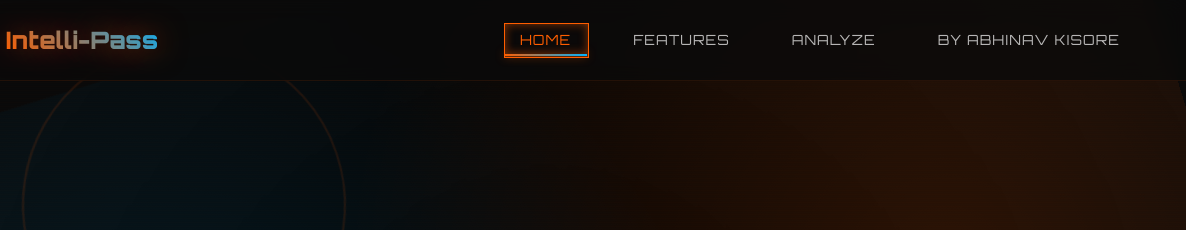
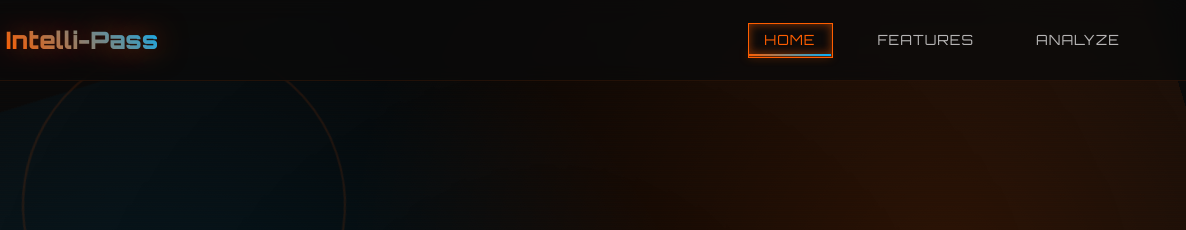
Before and after one commit to KisoreAbhinav/Intelli-Pass, a plain HTML site: page index.html in a window 1280 px wide. Shown: the top 230 px of the page, 94-1280 px from the left. Drawn offline with nearby package versions, Linux system fonts and the light colour scheme.

Commit message:
Update index.html
Removed A Useless Button

```diff
--- a/index.html
+++ b/index.html
@@ -45,7 +45,6 @@
             <li><a href="#home" class="nav-link">Home</a></li>
             <li><a href="#features" class="nav-link">Features</a></li>
             <li><a href="#analyze" class="nav-link">Analyze</a></li>
-            <li><a href="#contact" class="nav-link">By Abhinav Kisore</a></li>
         </ul>
         <div class="menu-toggle" id="menuToggle">
             <span></span>
```
